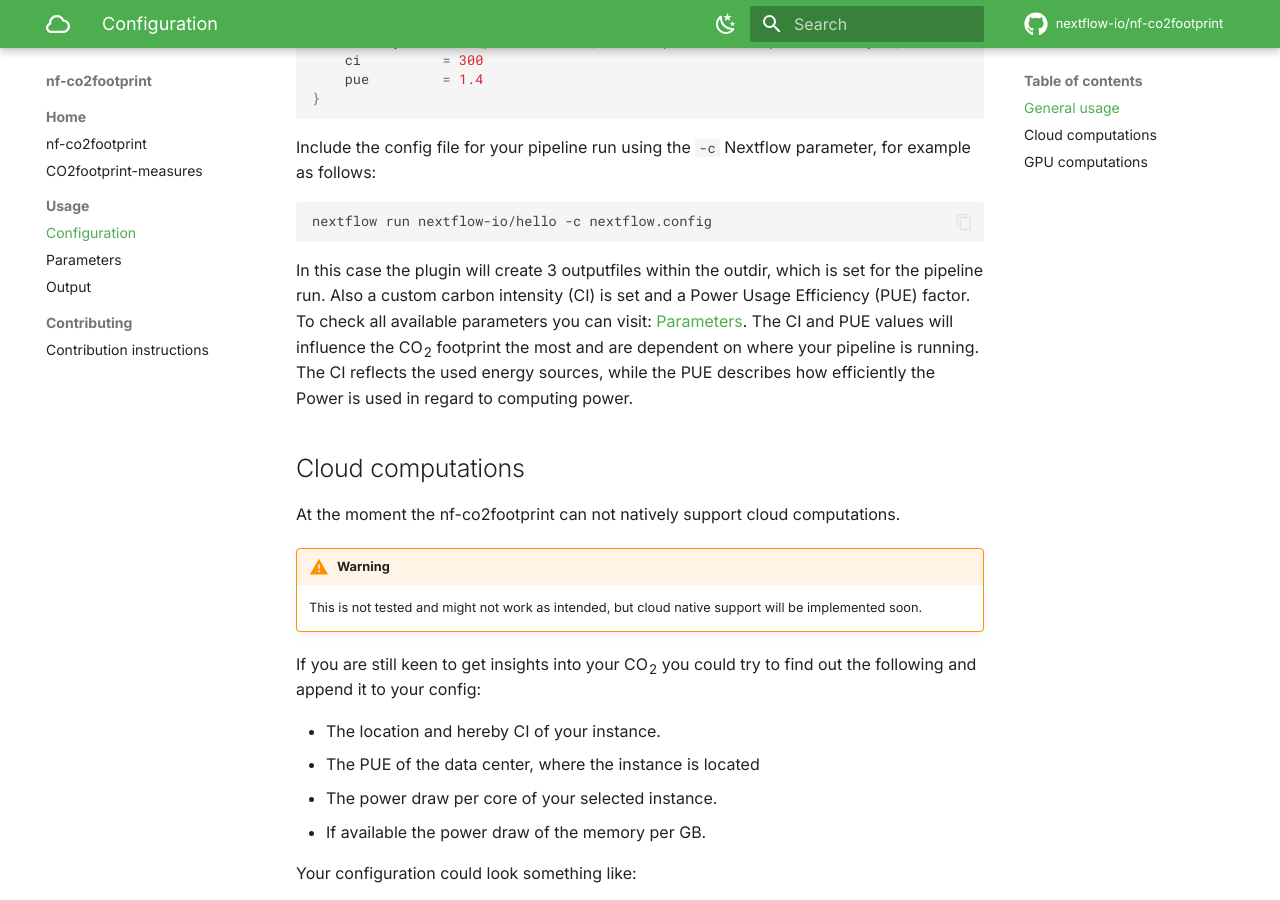
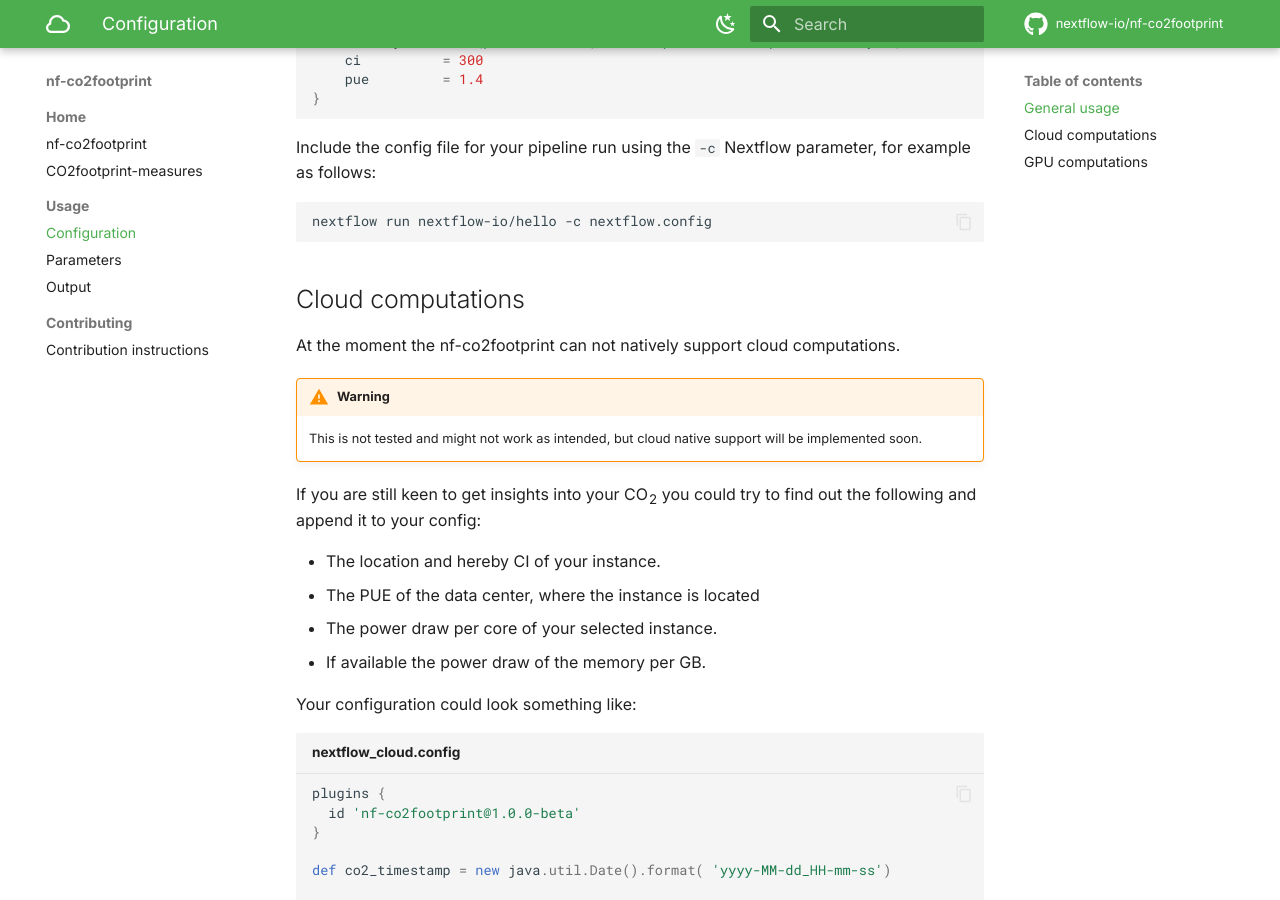
Before and after one commit to nextflow-io/nf-co2footprint, an MkDocs documentation site: the page built from docs/usage/configuration.md, in a window 1280 px wide and 900 px high, scrolled down 530 px. Built offline with MkDocs 1.6.1 and Material for MkDocs 9.7.7, drawn with Linux system fonts in a browser that asks for light colours; comment, search, counter and statistics services are not loaded.

Commit message:
update documentation
Signed-off-by: Bastian Eisenmann <bastian.eisenmann@uni-tuebingen.de>

````diff
--- a/docs/usage/configuration.md
+++ b/docs/usage/configuration.md
@@ -31,9 +31,6 @@
 ```bash
 nextflow run nextflow-io/hello -c nextflow.config
 ```
-
-In this case the plugin will create 3 outputfiles within the outdir, which is set for the pipeline run. Also a custom carbon intensity (CI) is set and a Power Usage Efficiency (PUE) factor. To check all available parameters you can visit: [Parameters](https://nextflow-io.github.io/nf-co2footprint/usage/parameters/).
-The CI and PUE values will influence the CO<sub>2</sub> footprint the most and are dependent on where your pipeline is running. The CI reflects the used energy sources, while the PUE describes how efficiently the Power is used in regard to computing power.
 
 ## Cloud computations
 
````
